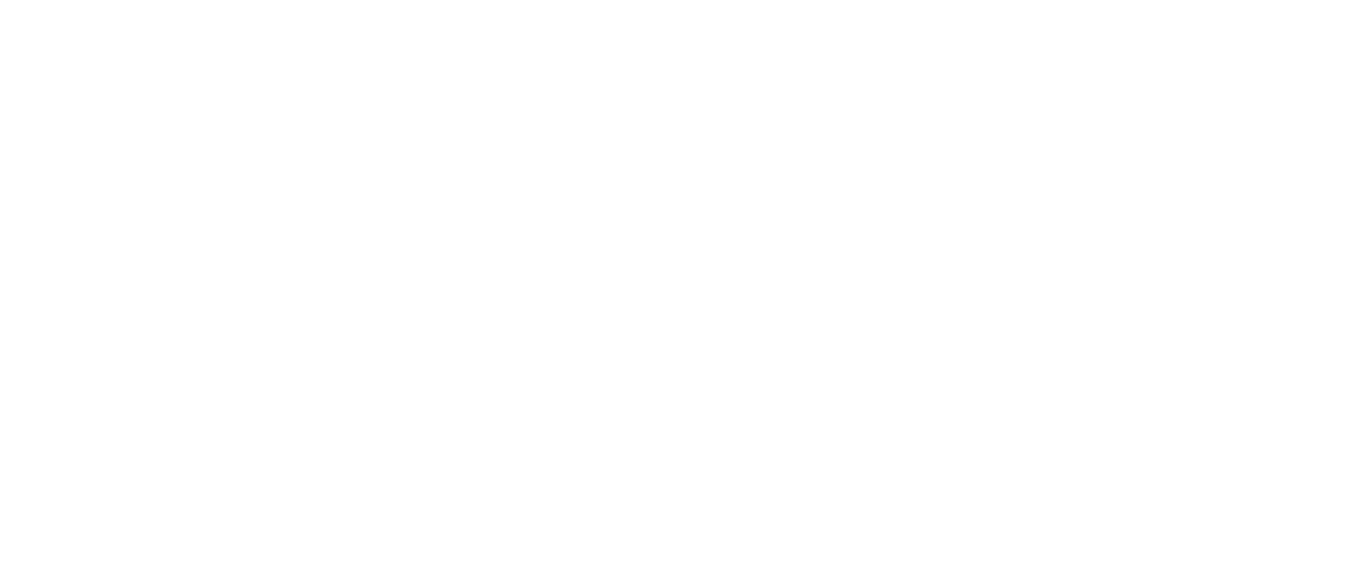
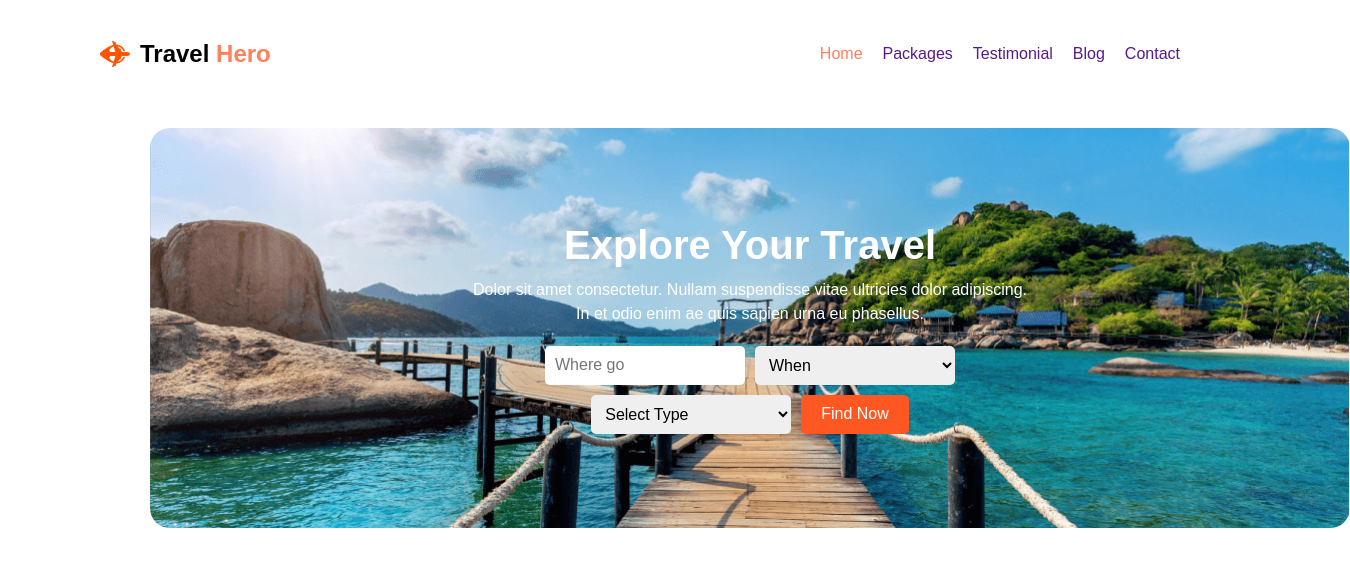
Before and after one commit to aysha3f/Travel-website, a plain HTML site: page index.html in a window 1280 px wide. Shown: the whole page, 1350 px wide, since content can reach past the window. Drawn offline with Linux system fonts and the light colour scheme.

Commit message:
added selection section

```diff
--- a/index.html
+++ b/index.html
@@ -4,12 +4,64 @@
     <meta charset="UTF-8">
     <meta name="viewport" content="width=device-width, initial-scale=1.0">
     <title>Travel Website</title>
+    <link rel="stylesheet" href="styles/styles.css">
 </head>
+
 <body>
  <header>
+    <nav class="navbar">
+        <div class="logo">
+          <img src="Images/Group 40071 (2).png" alt="" />
+          <h1>Travel <span>Hero</span></h1>
+        </div>
+        <input type="checkbox" id="menu-toggle" />
+        <label for="menu-toggle" class="menu-icon">
+          <div></div>
+          <div></div>
+          <div></div>
+        </label>
+        <ul class="nav-links">
+          <li><a href=""><span>Home</span></a></li>
+          <li><a href="">Packages</a></li>
+          <li><a href="">Testimonial</a></li>
+          <li><a href="">Blog</a></li>
+          <li><a href="">Contact</a></li>
+        </ul>
+      </nav>
 
  </header>
  <main>
+
+    <div class="hero-section">
+      <div class="overlay">
+        <div class="content">
+          <h1>Explore Your Travel</h1>
+          <p>
+            Dolor sit amet consectetur. Nullam suspendisse vitae ultricies dolor
+            adipiscing. In et odio enim ae quis sapien urna eu phasellus.
+          </p>
+          <form class="search-form">
+            <input type="text" placeholder="Where go" class="input">
+            <!-- <input type="text" placeholder="When" class="input"> -->
+            <select class="input">
+              <option>When</option>
+              <option>Thailand</option>
+              <option>Hawaii</option>
+              <option>Korea</option>
+            </select>
+            <select class="input">
+              <option>Select Type</option>
+              <option>Adventure</option>
+              <option>Relaxation</option>
+              <option>Business</option>
+            </select>
+            <button type="submit" class="btn">Find Now</button>
+          </form>
+        </div>
+      </div>
+    </div>
+  </body>
+  </html>
 
  </main>
  <footer>
--- /dev/null
+++ b/styles/styles.css
@@ -0,0 +1,188 @@
+/* General Styling */
+body {
+    margin: 0;
+    font-family: Arial, sans-serif;
+  }
+  span {
+    color: rgba(255, 121, 80, 0.948);
+  }
+  nav ul {
+    list-style: none;
+    margin: 0;
+    padding: 0;
+  }
+  nav li a {
+    text-decoration: none;
+  }
+  .navbar {
+    display: flex;
+    justify-content: space-between;
+    align-items: center;
+    padding: 10px 20px;
+    background-color: white;
+  }
+  nav{
+    margin-top: 30px;
+    margin-left: 5em;
+    margin-right: 5em;
+  }
+  .logo {
+    display: flex;
+    align-items: center;
+  }
+  .logo img {
+    width: 30px;
+    margin-right: 10px;
+  }
+  .nav-links {
+    display: flex;
+    gap: 20px;
+  }
+  .menu-icon {
+    display: none;
+    flex-direction: column;
+    cursor: pointer;
+  }
+  .menu-icon div {
+    width: 20px;
+    height: 3px;
+    background-color: lightslategray;
+    margin: 4px 0;
+  }
+/* middle section */
+/* General Reset */
+* {
+  margin: 0;
+  padding: 0;
+  box-sizing: border-box;
+}
+
+/* Body and Hero Section */
+body {
+  font-family: Arial, sans-serif;
+}
+
+.hero-section {
+  background-image: url(../Images/Group\ 13\ \(1\)\ \(1\).png); /* Replace with your image */
+  background-size: cover;
+  background-position: center;
+  height: 50vh;
+border-radius: 20px;
+width: 1200px;
+margin-left: 150px;
+margin-top: 50px;
+  display: flex;
+  justify-content: center;
+  align-items: center;
+  position: relative;
+
+
+}
+
+.overlay {
+  /* background-color: rgba(0, 0, 0, 0.5);  */
+  padding: 20px;
+  border-radius: 10px;
+  text-align: center;
+  color: white;
+  max-width: 600px;
+  border: none;
+}
+
+.content h1 {
+  font-size: 2.5rem;
+  margin-bottom: 10px;
+}
+
+.content p {
+  font-size: 1rem;
+  margin-bottom: 20px;
+  line-height: 1.5;
+}
+
+.search-form {
+  display: flex;
+  flex-wrap: wrap;
+  gap: 10px;
+  justify-content: center;
+}
+
+.input {
+  padding: 10px;
+  border: none;
+  border-radius: 5px;
+  font-size: 1rem;
+  width: 100%;
+  max-width: 200px;
+}
+
+.btn {
+  background-color: #ff5722;
+  color: white;
+  border: none;
+  padding: 10px 20px;
+  border-radius: 5px;
+  cursor: pointer;
+  font-size: 1rem;
+}
+
+.btn:hover {
+  background-color: #e64a19;
+}
+
+body {
+  margin: 0; /* Remove any default margin */
+}
+
+
+
+  /* Hide the checkbox */
+  #menu-toggle {
+    display: none;
+  }
+
+  /* Responsive Section */
+  @media screen and (max-width: 768px) {
+  nav{
+    margin:0;
+  }
+    .menu-icon {
+      display: flex;
+    }
+    .nav-links {
+      display: none;
+      flex-direction: column;
+      position: absolute;
+      top: 60px;
+      right: 20px;
+      background-color: white;
+      box-shadow: 0px 4px 6px rgba(0, 0, 0, 0.1);
+      padding: 10px;
+    }
+    .nav-links li {
+      margin: 10px 0;
+    }
+    #menu-toggle:checked ~ .nav-links {
+      display: flex;
+    }
+
+    .content h1 {
+      font-size: 2rem;
+    }
+
+    .search-form {
+      flex-direction: column;
+      align-items: center;
+    }
+
+      .hero-section  {
+     width: 358px;
+     height: 370px;
+      margin-left:auto;
+      margin-right: 10px;
+      margin-top: 40px;
+      border-radius: 20px;
+
+      }
+
+  }
```
